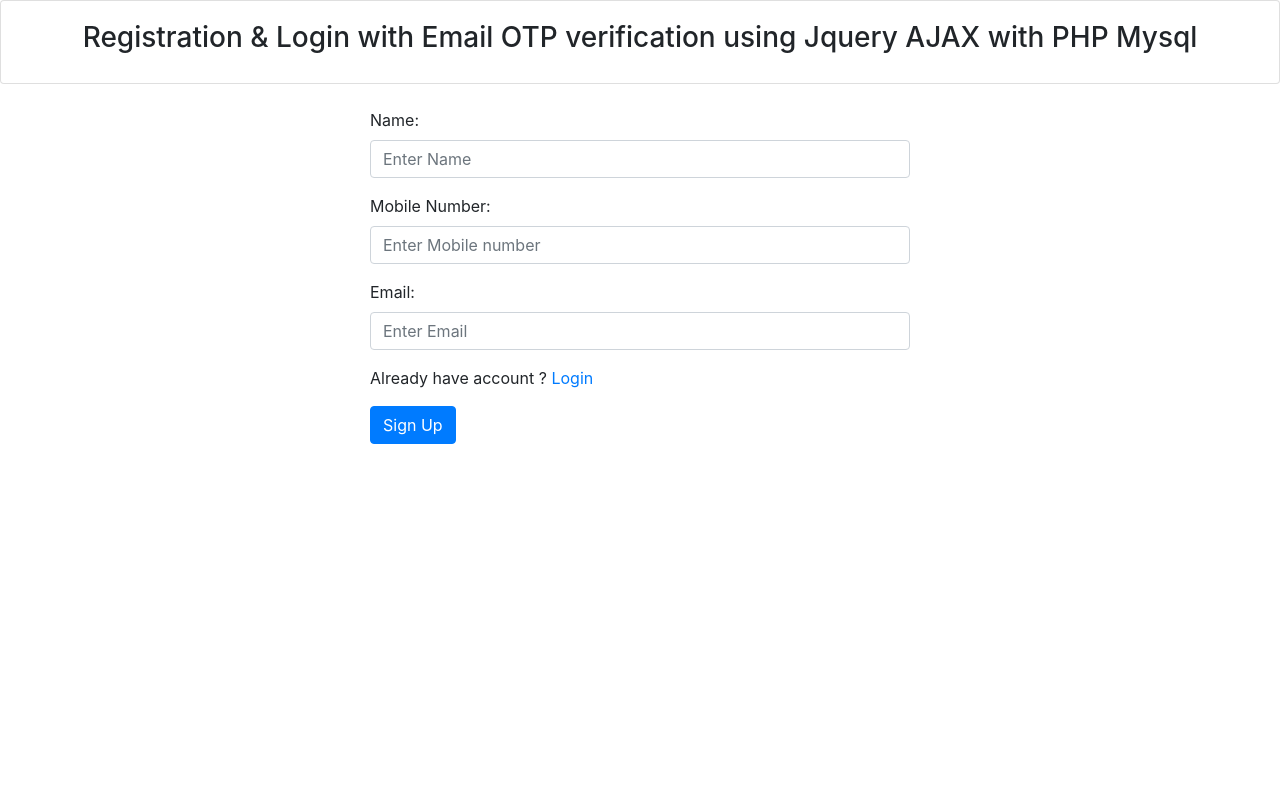
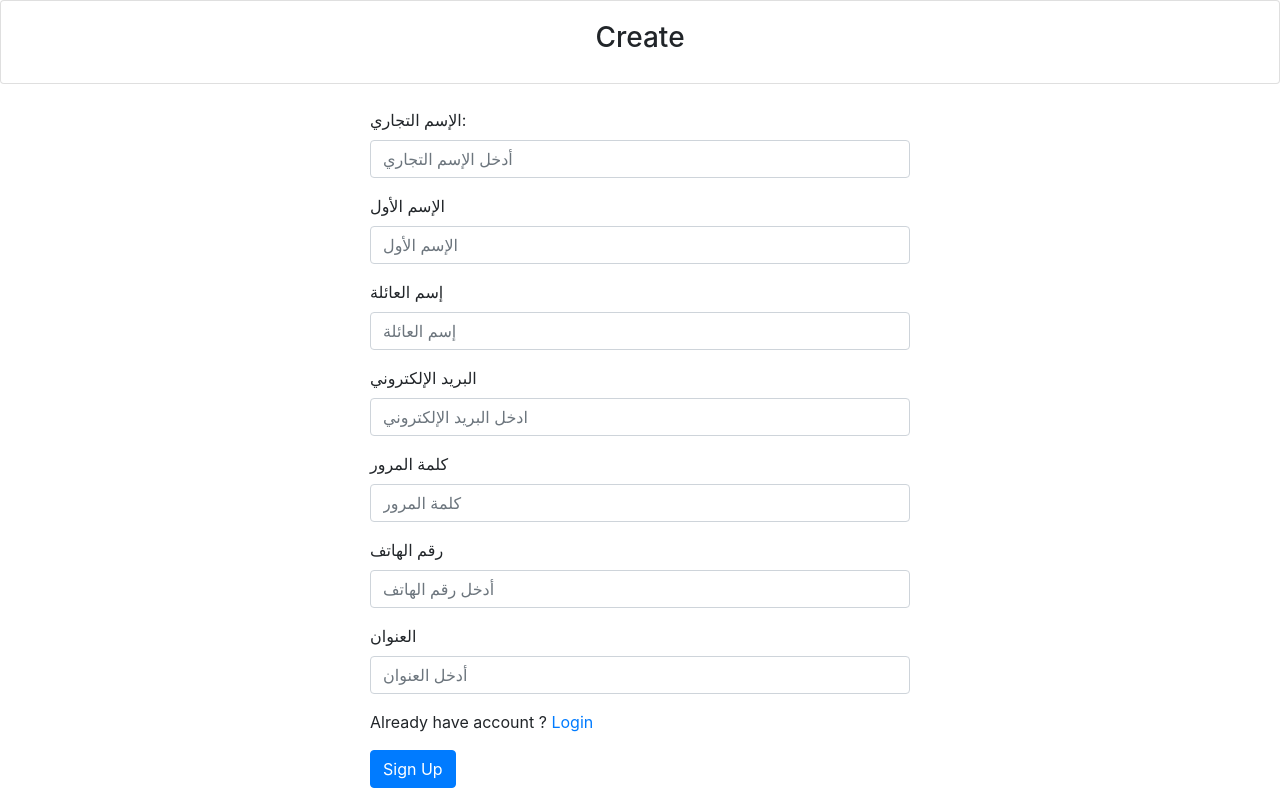
Before and after one commit to shadialahmd/tawseel, a PHP site: page / in a window 1280 px wide. Before the commit the page ends 444 px from the top, so only its background shows below. Run offline with PHP 8.4, Linux system fonts and the light colour scheme.

Commit message:
Add all registration

```diff
--- a/index.php
+++ b/index.php
@@ -10,7 +10,7 @@
 <body>
 
 <div class="card text-center" style="padding:20px;">
-  <h3>Registration & Login with Email OTP verification using Jquery AJAX with PHP Mysql</h3>
+  <h3>Create</h3>
 </div><br>
 
 <div class="container">
@@ -18,17 +18,34 @@
     <div class="col-md-3"></div>
       <div class="col-md-6">
         <form id="submitForm">
-          <div class="form-group">
-            <label for="name">Name:</label>
-            <input type="text" class="form-control" name="name" placeholder="Enter Name" required="">
+
+        <div class="form-group">
+            <label for="name">الإسم التجاري:</label>
+            <input type="text" class="form-control" name="trade_name" placeholder="أدخل الإسم التجاري" required="">
+          </div>
+        <div class="form-group">
+            <label for="name">الإسم الأول</label>
+            <input type="text" class="form-control" name="first_name" placeholder="الإسم الأول" required="">
           </div>
           <div class="form-group">
-            <label for="mobile">Mobile Number:</label>
-            <input type="text" class="form-control" name="mobile" placeholder="Enter Mobile number" required="">
+            <label for="mobile">إسم العائلة</label>
+            <input type="text" class="form-control" name="last_name" placeholder="إسم العائلة" required="">
           </div>
           <div class="form-group">
-            <label for="nmail">Email:</label>
-            <input type="text" class="form-control" name="email" placeholder="Enter Email" required="">
+            <label for="nmail">البريد الإلكتروني</label>
+            <input type="text" class="form-control" name="email" placeholder="ادخل البريد الإلكتروني" required="">
+          </div>
+          <div class="form-group">
+            <label for="nmail">كلمة المرور</label>
+            <input type="text" class="form-control" name="password" placeholder="كلمة المرور" required="">
+          </div>
+          <div class="form-group">
+            <label for="nmail">رقم الهاتف</label>
+            <input type="text" class="form-control" name="phone" placeholder="أدخل رقم الهاتف" required="">
+          </div>
+          <div class="form-group">
+            <label for="nmail">العنوان</label>
+            <input type="text" class="form-control" name="address" placeholder="أدخل العنوان" required="">
           </div>
           <div class="form-group">
             <p>Already have account ?<a href="login.php"> Login</a></p>
```
